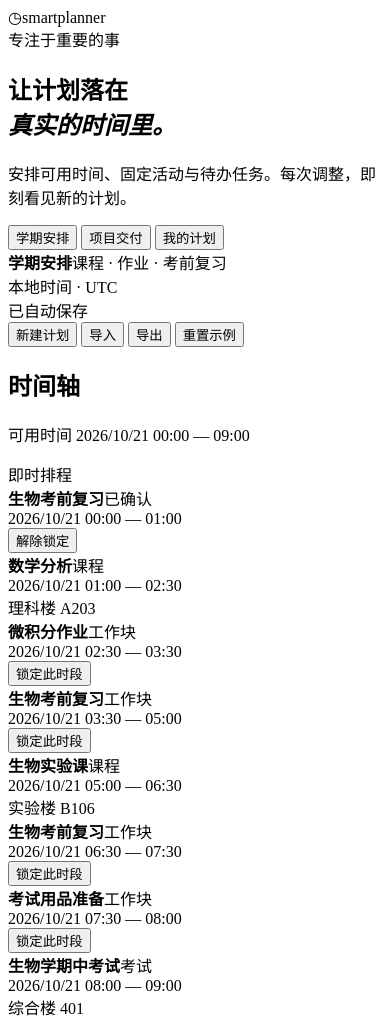
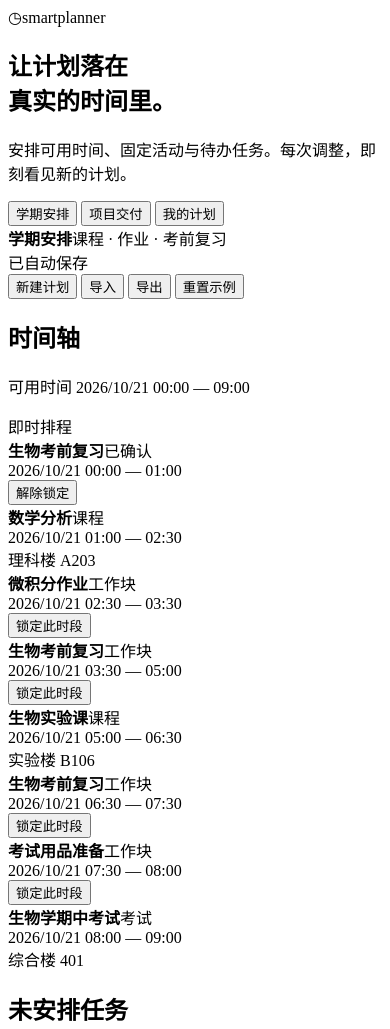
Before and after one commit to youyong5/SmartPlanner, a website with bundled scripts: page index.html in a window 390 px wide. Shown: the top 1029 px of the page. Built offline with nearby package versions, Linux system fonts and the light colour scheme.

Commit message:
Refine glass panels and typography, remove sticky toolbar

```diff
--- a/app.js
+++ b/app.js
@@ -245,7 +245,6 @@ async function loadScenario(key) {
   installPlan(nextPlan, key, scenario.events, scenario.tasks);
 }
 
-$('#timezone-label').textContent = `本地时间 · ${Intl.DateTimeFormat().resolvedOptions().timeZone}`;
 document.querySelectorAll('.scenario-button').forEach((button) => button.addEventListener('click', () => {
   loadScenario(button.dataset.scenario).catch(showLoadError);
 }));
--- a/index.html
+++ b/index.html
@@ -8,19 +8,18 @@
     <meta name="description" content="免费的浏览器日程规划工具：学习与工作任务自动排程，支持保存和导出。" />
     <link rel="preconnect" href="https://fonts.googleapis.com" />
     <link rel="preconnect" href="https://fonts.gstatic.com" crossorigin />
-    <link href="https://fonts.googleapis.com/css2?family=Nunito+Sans:wght@400;500;600;700&family=Noto+Sans+SC:wght@400;500;600;700&display=swap" rel="stylesheet" />
-    <link rel="stylesheet" href="./styles.css?v=7" />
+    <link href="https://fonts.googleapis.com/css2?family=Noto+Sans+SC:wght@400;500;600;700&display=swap" rel="stylesheet" />
+    <link rel="stylesheet" href="./styles.css?v=8" />
   </head>
   <body>
     <div class="page-shell">
       <header class="topbar">
         <div class="brand"><span class="brand-mark" aria-hidden="true">◷</span><span>smart<span class="brand-accent">planner</span></span></div>
-        <div class="topbar-right">专注于重要的事</div>
       </header>
 
       <section class="hero" aria-labelledby="page-title">
         <div class="hero-copy">
-          <h1 id="page-title">让计划落在<br /><em>真实的时间里。</em></h1>
+          <h1 id="page-title">让计划落在<br /><strong>真实的时间里。</strong></h1>
           <p class="hero-description">安排可用时间、固定活动与待办任务。每次调整，即刻看见新的计划。</p>
           <div class="scenario-switch" role="group" aria-label="切换演示场景">
             <button type="button" class="scenario-button active" data-scenario="student" aria-pressed="true">学期安排</button>
@@ -32,7 +31,6 @@
 
       <div class="context-bar">
         <div><strong id="scenario-title">正在加载…</strong><span id="scenario-subtitle"></span></div>
-        <div class="timezone-pill" id="timezone-label">浏览器本地时间</div>
       </div>
 
       <div class="planner-toolbar" aria-label="计划操作">
--- a/styles.css
+++ b/styles.css
@@ -1,7 +1,7 @@
-:root { color-scheme:light; --bg:#f4f6f8; --surface:#fff; --ink:#25303a; --muted:#687480; --quiet:#89949e; --line:#e7ebef; --accent:#526b83; --shadow:0 8px 30px rgba(27,39,52,.035),0 1px 2px rgba(27,39,52,.025); }
+:root { color-scheme:light; --bg:#f1f4f7; --surface:rgba(255,255,255,.66); --ink:#25303a; --muted:#687480; --quiet:#89949e; --line:rgba(255,255,255,.86); --accent:#526b83; --shadow:0 13px 35px rgba(40,60,78,.085),0 2px 6px rgba(40,60,78,.035),inset 0 1px rgba(255,255,255,.93); }
 * { box-sizing:border-box; }
 html { scroll-behavior:smooth; }
-body { margin:0; color:var(--ink); background:radial-gradient(ellipse 46% 270px at 82% 25px,rgba(132,153,175,.27),transparent 88%),radial-gradient(ellipse 44% 310px at 12% 420px,rgba(158,174,190,.22),transparent 88%),var(--bg); background-attachment:fixed; font:14px/1.55 "Nunito Sans","Noto Sans SC","Segoe UI Variable","Segoe UI","PingFang SC","Microsoft YaHei UI",sans-serif; -webkit-font-smoothing:antialiased; }
+body { margin:0; color:var(--ink); background:radial-gradient(ellipse 48% 46% at 85% 6%,rgba(143,166,189,.34),transparent 88%),radial-gradient(ellipse 42% 42% at 9% 74%,rgba(164,184,202,.3),transparent 90%),linear-gradient(140deg,#f0f3f6,#e9eef3 65%,#f5f7f9); background-attachment:fixed; font:14px/1.55 "Noto Sans SC","PingFang SC","Microsoft YaHei UI",sans-serif; -webkit-font-smoothing:antialiased; }
 button,input,select { font:inherit; }
 button { cursor:pointer; }
 h1,h2,h3,p { margin:0; }
@@ -9,26 +9,24 @@ h1,h2,h3,p { margin:0; }
 .page-shell { max-width:1540px; margin:auto; padding:18px 32px 32px; }
 
 /* Translucency belongs to navigation and actions; content sits on opaque surfaces. */
-.topbar,.planner-toolbar,.scenario-switch { background:linear-gradient(120deg,rgba(215,226,237,.61),rgba(236,242,247,.52)); border:1px solid rgba(255,255,255,.86); box-shadow:0 9px 28px rgba(48,66,84,.085),inset 0 1px 1px rgba(255,255,255,.96),inset 0 -1px rgba(119,139,157,.18); }
+.topbar,.planner-toolbar,.scenario-switch { background:linear-gradient(125deg,rgba(209,224,237,.54),rgba(244,248,251,.38)); border:1px solid rgba(255,255,255,.9); box-shadow:0 12px 30px rgba(48,66,84,.1),inset 0 1px 1px rgba(255,255,255,.98),inset 0 -1px rgba(119,139,157,.18); }
 .topbar { min-height:62px; padding:10px 21px; border-radius:18px; display:flex; align-items:center; justify-content:space-between; gap:16px; }
 .brand { display:flex; align-items:center; gap:10px; font-size:18px; font-weight:700; letter-spacing:-.025em; }
 .brand-mark { display:grid; place-items:center; width:29px; height:29px; border-radius:9px; color:#fff; background:#4e657b; font-size:22px; font-weight:400; line-height:1; }
 .brand-accent { color:#6b7f91; }
-.topbar-right { color:var(--quiet); font-size:12px; }
 .hero { padding:51px 4px 28px; }
-h1 { font-size:clamp(35px,3.5vw,52px); font-weight:400; letter-spacing:-.035em; line-height:1.25; }
-h1 em { display:inline-block; margin-top:2px; font-style:italic; font-weight:700; color:#344658; }
+h1 { font-size:clamp(35px,3.5vw,52px); font-weight:500; letter-spacing:-.035em; line-height:1.25; }
+h1 strong { display:inline-block; margin-top:2px; font-weight:700; color:#344658; }
 .hero-description { max-width:690px; margin:13px 0 24px; color:var(--muted); font-size:14px; line-height:1.7; }
-.scenario-switch { display:inline-flex; gap:3px; padding:4px; border-radius:15px; }
+.scenario-switch { display:inline-flex; gap:3px; padding:4px; border-radius:15px; background:linear-gradient(135deg,rgba(188,207,224,.48),rgba(235,243,249,.31)); box-shadow:0 12px 28px rgba(59,83,108,.13),inset 0 1px rgba(255,255,255,.96),inset 0 -1px rgba(113,139,163,.23); }
 .scenario-button { border:0; border-radius:11px; background:transparent; padding:9px 17px; color:#667585; font-size:13px; font-weight:600; transition:background-color .16s ease,color .16s ease,box-shadow .16s ease; }
 .scenario-button:hover { color:var(--ink); background:rgba(255,255,255,.7); }
-.scenario-button.active { color:var(--ink); background:rgba(255,255,255,.77); box-shadow:0 1px 5px rgba(29,43,58,.12),inset 0 1px rgba(255,255,255,.95); }
+.scenario-button.active { color:var(--ink); background:rgba(255,255,255,.82); box-shadow:0 2px 8px rgba(29,43,58,.12),inset 0 1px rgba(255,255,255,.95); }
 .context-bar { display:flex; align-items:baseline; justify-content:space-between; gap:16px; margin:13px 3px; }
 .context-bar > div:first-child { display:flex; align-items:baseline; gap:11px; min-width:0; }
 .context-bar strong { font-size:18px; font-weight:690; white-space:nowrap; letter-spacing:-.025em; }
 #scenario-subtitle { color:var(--quiet); font-size:12px; white-space:nowrap; overflow:hidden; text-overflow:ellipsis; }
-.timezone-pill { color:var(--quiet); font-size:11px; white-space:nowrap; }
-.planner-toolbar { position:sticky; top:12px; z-index:20; display:flex; align-items:center; justify-content:space-between; gap:14px; margin-bottom:20px; padding:10px 12px 10px 18px; border-radius:17px; background:linear-gradient(120deg,rgba(42,57,73,.75),rgba(56,73,89,.75)); border-color:rgba(255,255,255,.34); box-shadow:0 12px 30px rgba(38,54,70,.16),inset 0 1px rgba(255,255,255,.38),inset 0 -1px rgba(37,54,70,.16); }
+.planner-toolbar { display:flex; align-items:center; justify-content:space-between; gap:14px; margin-bottom:20px; padding:10px 12px 10px 18px; border-radius:17px; background:linear-gradient(120deg,rgba(42,57,73,.76),rgba(56,73,89,.76)); border-color:rgba(255,255,255,.34); box-shadow:0 12px 30px rgba(38,54,70,.16),inset 0 1px rgba(255,255,255,.38),inset 0 -1px rgba(37,54,70,.16); }
 #save-status { color:#f3f6f8; font-size:12px; white-space:nowrap; }
 #save-status::before { content:""; display:inline-block; width:6px; height:6px; margin:0 8px 1px 0; border-radius:50%; background:#d8e6ec; }
 .toolbar-actions { display:flex; flex-wrap:wrap; gap:5px; }
@@ -47,7 +45,7 @@ h1 em { display:inline-block; margin-top:2px; font-style:italic; font-weight:700
 .section-heading { margin-bottom:18px; }
 .section-heading h2 { font-size:17px; line-height:1.35; font-weight:650; letter-spacing:-.01em; }
 .heading-count { display:inline-flex; align-items:center; justify-content:center; min-width:23px; height:23px; padding:0 7px; border-radius:9px; background:#f0f2f4; color:#586777; font-size:11px; font-weight:700; }
-.overview-card { background:#fdfefe; border-color:#dce4eb; }
+.overview-card { background:rgba(245,250,253,.63); border-color:rgba(255,255,255,.95); }
 .overview-grid { display:grid; grid-template-columns:repeat(3,1fr); gap:10px; }
 .overview-grid > div { display:flex; flex-direction:column; min-width:0; }
 .overview-grid strong { font-size:29px; font-weight:710; line-height:1.13; letter-spacing:-.065em; font-variant-numeric:tabular-nums; }
@@ -80,7 +78,7 @@ input:disabled { color:#9aa3ac; background:#f4f5f6; }
 .primary-button span { font-size:18px; line-height:1; font-weight:400; }
 .secondary-button { justify-content:center; margin-top:12px; border:1px solid #dce3e9; background:#fff; color:#405a70; }
 .secondary-button:hover { background:#f3f6f8; }
-.schedule-panel { min-height:545px; padding:26px 28px 29px; border-color:#dae2e9; box-shadow:0 12px 34px rgba(31,48,65,.055); }
+.schedule-panel { min-height:545px; padding:26px 28px 29px; border-color:rgba(255,255,255,.94); box-shadow:0 18px 44px rgba(31,48,65,.105),inset 0 1px rgba(255,255,255,.96); }
 .schedule-heading { align-items:center; padding-bottom:18px; border-bottom:1px solid var(--line); }
 .schedule-heading h2 { font-size:26px; font-weight:670; letter-spacing:-.02em; }
 .schedule-heading p { margin-top:4px; color:var(--quiet); font-size:11px; }
@@ -123,10 +121,10 @@ input:disabled { color:#9aa3ac; background:#f4f5f6; }
 .task-fields { display:grid; grid-template-columns:82px minmax(0,1fr); gap:9px; margin-top:12px; }
 .task-fields input { min-width:0; min-height:36px; }
 .task-fields input[type="datetime-local"] { font-size:10px; }
-.task-actions { display:flex; flex-wrap:wrap; gap:14px; margin-top:9px; }
-.task-actions button { border:0; background:transparent; padding:2px 0; color:#526d83; font-size:11px; font-weight:600; }
-.task-actions button[data-action="delete"] { color:#9aa3ac; }
-.task-actions button:hover { text-decoration:underline; text-underline-offset:3px; }
+.task-actions { display:flex; flex-wrap:wrap; gap:7px; margin-top:12px; }
+.task-actions button { min-height:30px; border:1px solid #dbe4eb; border-radius:8px; background:rgba(255,255,255,.72); padding:5px 10px; color:#435e75; font-size:11px; font-weight:600; transition:background-color .16s ease,border-color .16s ease; }
+.task-actions button[data-action="delete"] { color:#74818d; border-color:#e4e8ec; }
+.task-actions button:hover { background:#fff; border-color:#aabfce; }
 .inline-check { display:flex; align-items:center; gap:8px; margin:1px 0; }
 .inline-check input { width:auto; min-height:0; margin:0; accent-color:#526b83; }
 .assurance-card { padding:2px 4px; color:#6d7a86; font-size:11px; }
@@ -135,7 +133,8 @@ input:disabled { color:#9aa3ac; background:#f4f5f6; }
 footer { display:flex; justify-content:space-between; gap:12px; padding:29px 2px 0; color:var(--quiet); font-size:11px; }
 button:focus-visible,input:focus-visible,select:focus-visible,summary:focus-visible { outline:2px solid #738da2; outline-offset:2px; }
 @supports ((-webkit-backdrop-filter:blur(18px)) or (backdrop-filter:blur(18px))) {
-  .topbar,.planner-toolbar,.scenario-switch { -webkit-backdrop-filter:blur(24px) saturate(1.15); backdrop-filter:blur(24px) saturate(1.15); }
+  .topbar,.planner-toolbar,.scenario-switch { -webkit-backdrop-filter:blur(28px) saturate(1.2); backdrop-filter:blur(28px) saturate(1.2); }
+  .card,.schedule-panel,.unscheduled-panel { -webkit-backdrop-filter:blur(24px) saturate(1.18); backdrop-filter:blur(24px) saturate(1.18); }
 }
 @media (max-width:1180px) {
   .workspace { grid-template-columns:minmax(235px,.8fr) minmax(390px,1.45fr); }
@@ -146,7 +145,6 @@ button:focus-visible,input:focus-visible,select:focus-visible,summary:focus-visi
 @media (max-width:780px) {
   .page-shell { padding:12px 18px 24px; }
   .hero { padding:37px 3px 25px; }
-  .planner-toolbar { position:relative; top:auto; }
   .workspace { grid-template-columns:1fr; gap:16px; }
   .left-column,.center-column,.right-column { gap:16px; }
   .center-column { grid-column:1; grid-row:1; }
@@ -159,7 +157,6 @@ button:focus-visible,input:focus-visible,select:focus-visible,summary:focus-visi
   .page-shell { padding:10px 12px 22px; }
   .topbar { min-height:55px; padding:9px 13px; border-radius:15px; }
   .brand { font-size:17px; }
-  .topbar-right { display:none; }
   .hero { padding:30px 2px 23px; }
   h1 { max-width:12ch; font-size:32px; }
   .hero-description { font-size:13px; margin:11px 0 19px; }
@@ -178,4 +175,4 @@ button:focus-visible,input:focus-visible,select:focus-visible,summary:focus-visi
   .timeline-item::before { left:-19px; }
   footer { flex-direction:column; gap:3px; }
 }
-@media (prefers-reduced-motion:reduce) { html { scroll-behavior:auto; } .scenario-button { transition:none; } }
+@media (prefers-reduced-motion:reduce) { html { scroll-behavior:auto; } .scenario-button,.task-actions button { transition:none; } }
```
